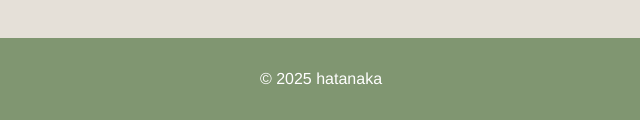
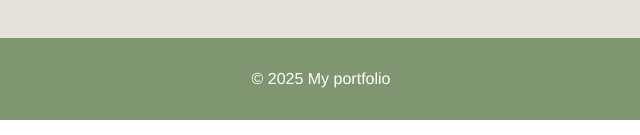
Before and after one commit to portfolio-hs/portfolio, a plain HTML site: page index.html in a window 1280 px wide. Shown: the part 2822-2957 px from the top of the page, 319-959 px from the left. Drawn offline with Linux system fonts and the light colour scheme; a script that the page names is missing.

Commit message:
Add files via upload

```diff
--- a/index.html
+++ b/index.html
@@ -147,7 +147,7 @@
   </section>
 
   <footer>
-    <p>&copy; 2025 hatanaka</p>
+    <p>&copy; 2025 My portfolio</p>
   </footer>
 
     <div id="modal" onclick="closeModal()">
```
